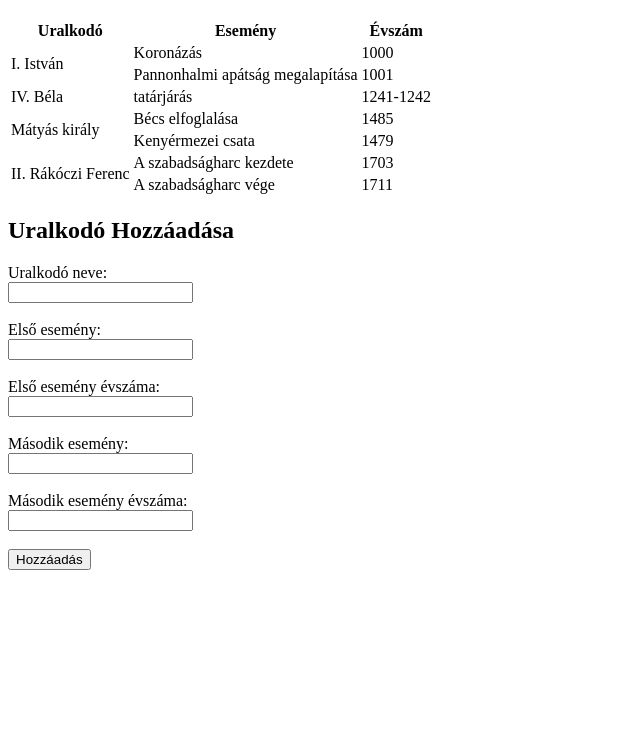
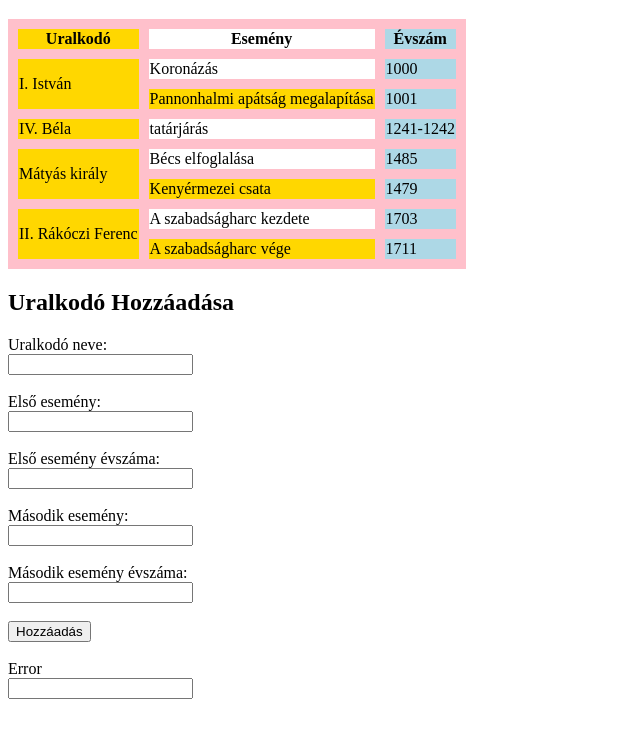
Before and after one commit to korteszedo/uralkodo, a plain HTML site: page index.html in a window 1280 px wide. Shown: the part 61-798 px from the top of the page, without its empty margins (0-640 px from the left). Drawn offline with Linux system fonts and the light colour scheme.

Commit message:
css pipa

```diff
--- /dev/null
+++ b/asd.css
@@ -0,0 +1,16 @@
+table  td:first-child,
+table  th:first-child {
+    background-color: #FFD700;
+}
+
+
+table  td:last-child,
+table  th:last-child {
+    background-color: #ADD8E6;
+}
+
+
+table, td, th {
+    border: 10px solid, pink;
+    border-collapse: collapse;
+}
--- a/index.html
+++ b/index.html
@@ -5,6 +5,7 @@
     <meta charset="UTF-8">
     <meta name="viewport" content="width=device-width, initial-scale=1.0">
     <title>Magyar Uralkodók Táblázata</title>
+    <link rel="stylesheet" href="asd.css">
 </head>
 
 <body>
@@ -76,7 +77,11 @@
         <label for="evszam2">Második esemény évszáma:</label><br>
         <input type="text" id="evszam2" name="evszam2"><br><br>
 
-        <button>Hozzáadás</button>
+        <button>Hozzáadás</button><br><br>
+
+        <label for="error">Error</label><br>
+        <input type="text" id="error" name="error" readonly><br><br>
+
     </form>
 
 </body>
```
